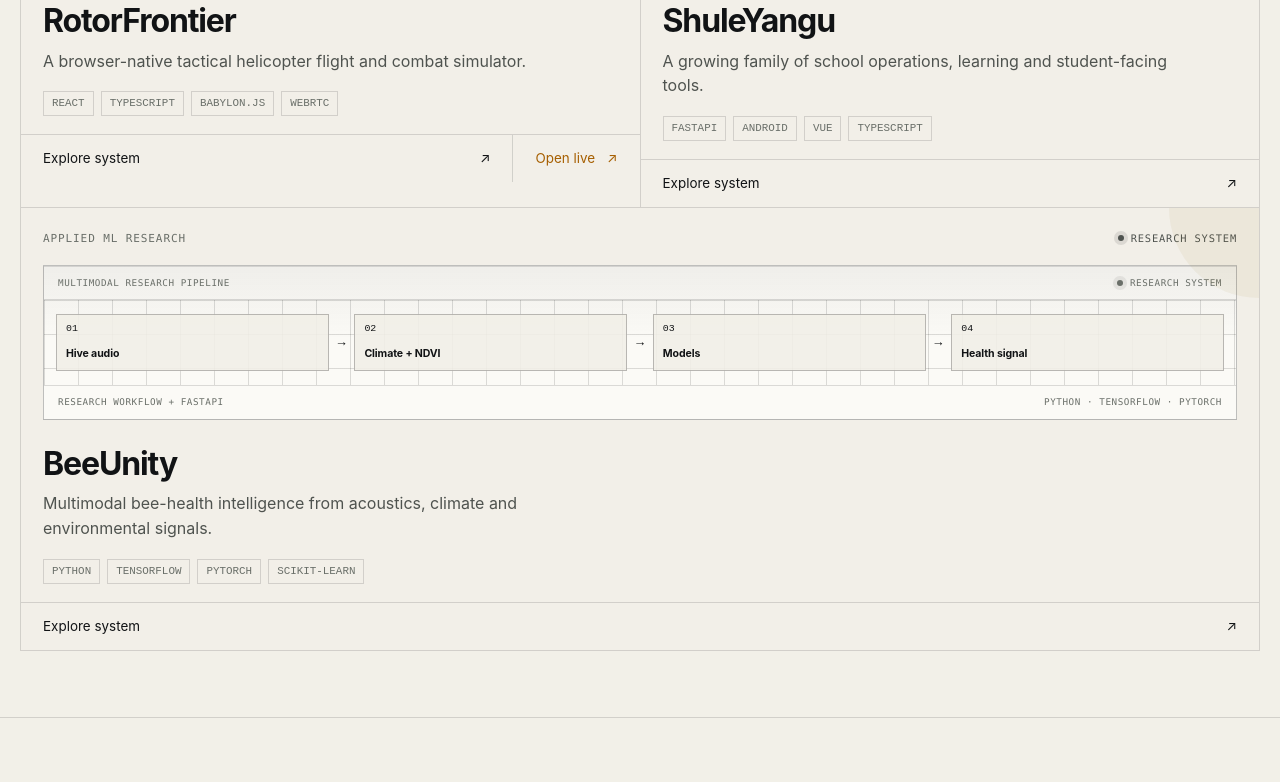
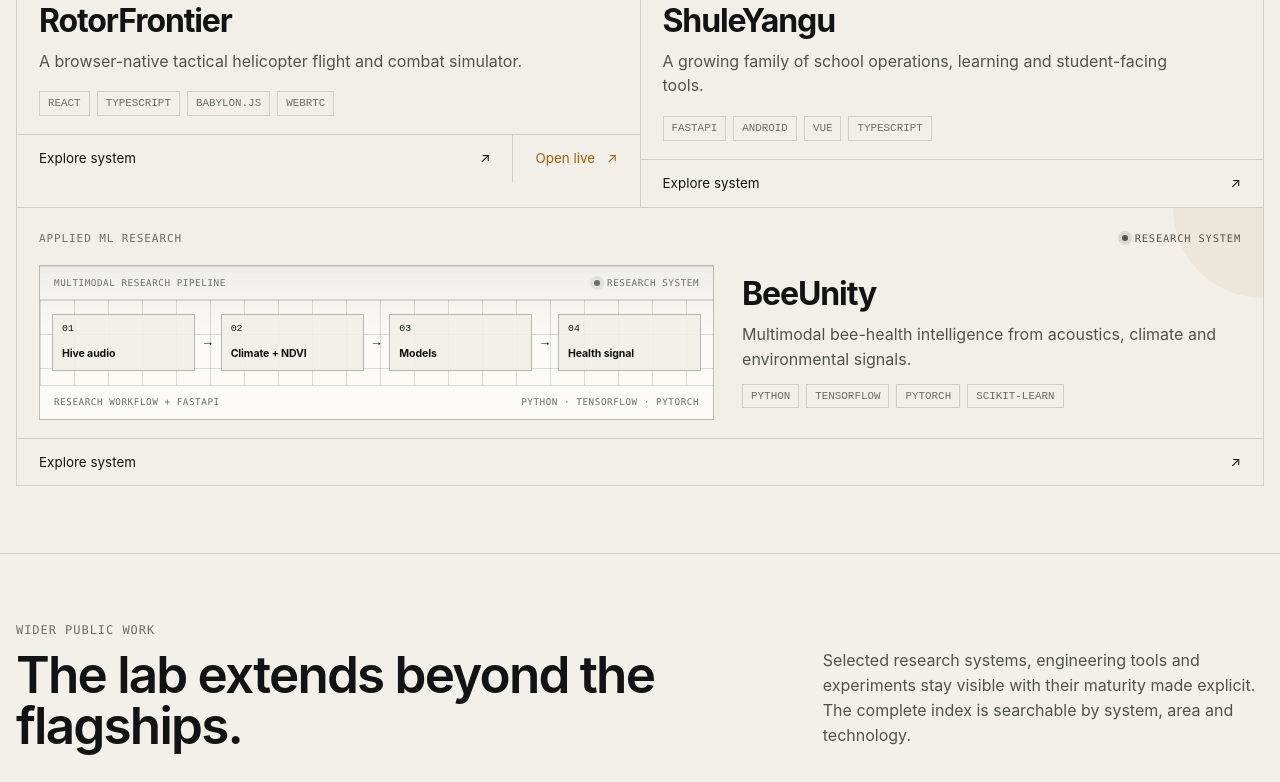
Before and after one commit to simlexx-k/a3slabs, an Astro site: page / in a window 1280 px wide. Shown: the part 1570-2352 px from the top of the page. Built offline with nearby package versions, Linux system fonts and the light colour scheme; Astro itself is replaced by a stand-in of ours.

Commit message:
Balance wide product rows and increase useful canvas width

```diff
--- a/src/styles/dense.css
+++ b/src/styles/dense.css
@@ -1,4 +1,5 @@
 :root {
+  --shell: min(1360px, calc(100vw - 32px));
   --section-y: clamp(54px, 5.2vw, 76px);
   --section-y-tight: clamp(42px, 4vw, 60px);
   --grid-gap: clamp(28px, 3.6vw, 48px);
@@ -138,7 +139,26 @@
 .footer-statement { margin-top: 16px; }
 .footer-bottom { padding-block: 17px; }
 
-@media (min-width: 761px) {
+@media (min-width: 980px) {
+  .product-grid > .product-card:last-child:nth-child(odd) {
+    grid-column: 1 / -1;
+    display: grid;
+    grid-template-columns: minmax(0, 1.15fr) minmax(320px, .85fr);
+    grid-template-areas:
+      "top top"
+      "preview body"
+      "preview stack"
+      "links links";
+    gap: 0 28px;
+  }
+  .product-grid > .product-card:last-child:nth-child(odd) .product-card-top { grid-area: top; }
+  .product-grid > .product-card:last-child:nth-child(odd) .system-preview { grid-area: preview; margin-bottom: 0; align-self: stretch; }
+  .product-grid > .product-card:last-child:nth-child(odd) .product-card-body { grid-area: body; margin: 18px 0 10px; align-self: end; }
+  .product-grid > .product-card:last-child:nth-child(odd) .product-stack { grid-area: stack; align-self: start; }
+  .product-grid > .product-card:last-child:nth-child(odd) .product-card-links { grid-area: links; margin-top: 18px; }
+}
+
+@media (min-width: 761px) and (max-width: 979px) {
   .product-grid > .product-card:last-child:nth-child(odd) { grid-column: 1 / -1; }
 }
 
@@ -154,7 +174,7 @@
 }
 
 @media (max-width: 760px) {
-  :root { --section-y: 42px; --section-y-tight: 34px; }
+  :root { --shell: min(100% - 24px, 1360px); --section-y: 42px; --section-y-tight: 34px; }
   .header-inner { min-height: 56px; }
   .hero { padding-top: 42px; padding-bottom: 50px; }
   .hero h1 { font-size: clamp(2.8rem, 13vw, 4.7rem); }
```
